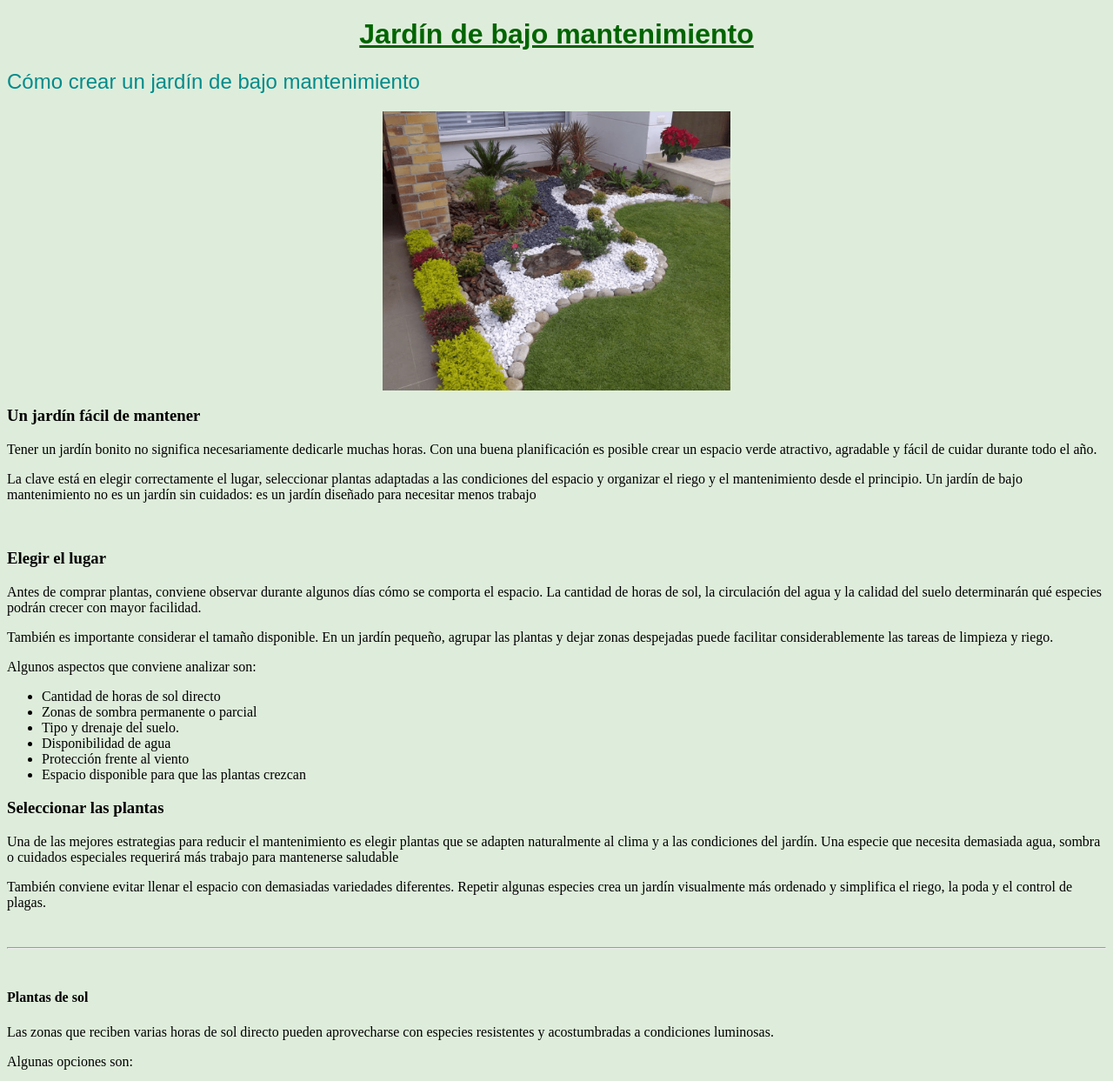
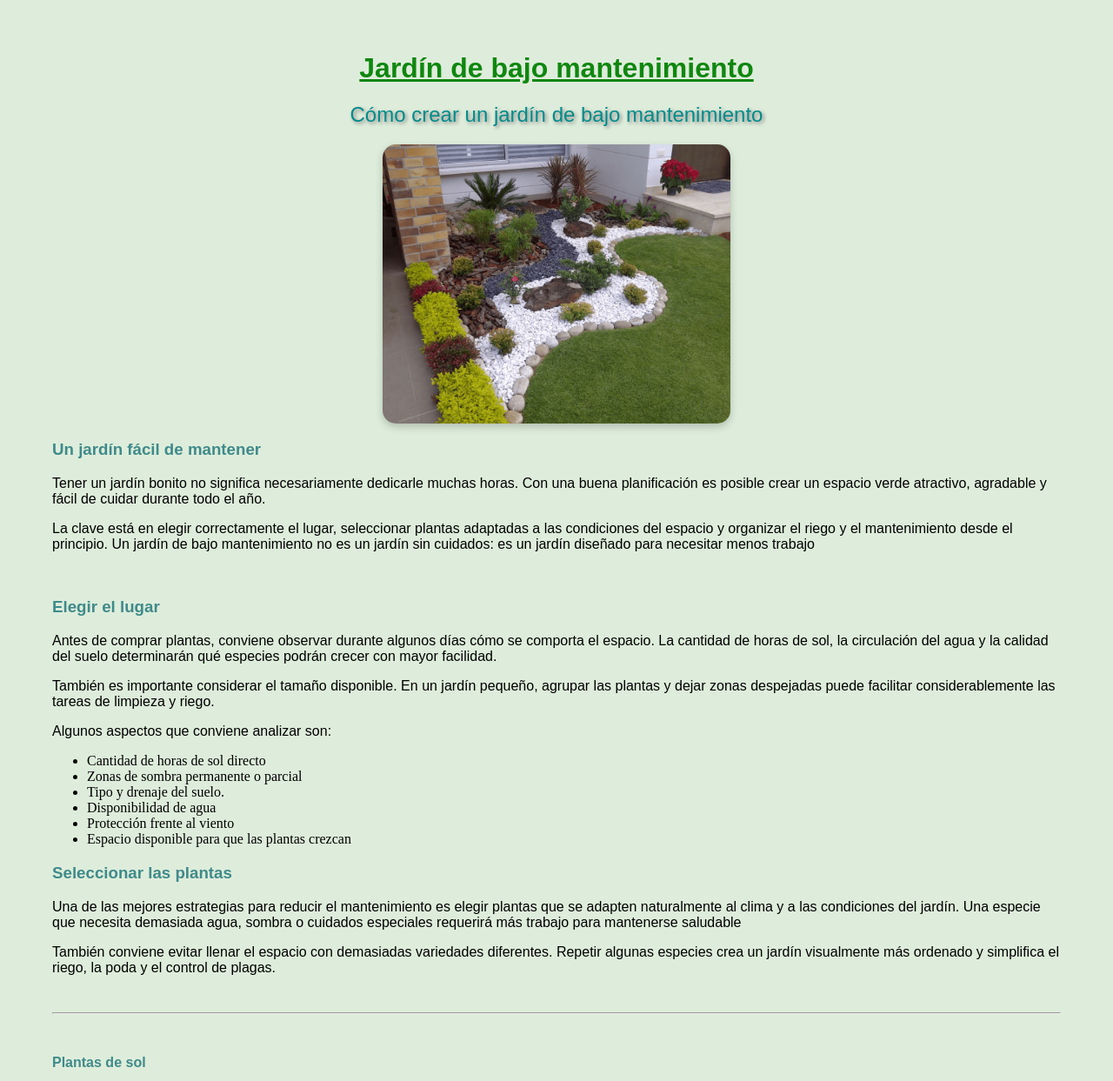
Before and after one commit to Silvia-Caeiro/src, a plain HTML site: page index.html in a window 1280 px wide. Shown: the top 1243 px of the page at 87% size. Drawn offline with Linux system fonts and the light colour scheme.

Commit message:
Update style.css

```diff
--- a/style.css
+++ b/style.css
@@ -1,29 +1,37 @@
 body {
   background: rgba(210, 231, 206, 0.72);
+  margin: 60px 60px;
 }
 p {
   color: black;
+  font-family: arial;
 }
 h1 {
   text-align: center;
-  color: darkgreen;
+  color: #0f870f;
   text-decoration: underline;
   font-family: arial;
   font-weight: bold;
 }
 
 h2 {
+  text-shadow: 2px 2px 4px gray;
+  text-align: center;
   font-weight: 300;
   color: darkcyan;
   font-family: arial;
 }
 
 h3 {
+  color: #3f8a8a;
   font-weight: bold;
-}
+  font-family: arial;
+  }
 
 h4 {
+  color: #3f8a8a;
   font-weight: bold;
+  font-family: arial;
 }
 
 img {
@@ -31,4 +39,7 @@ img {
   width: 400px;
   height: auto;
   margin: auto;
+  border-radius: 15px;
+  box-shadow: 0 4px 10px rgba(0, 0, 0, 0.2);
+  max-width: 100%;
 }
```
